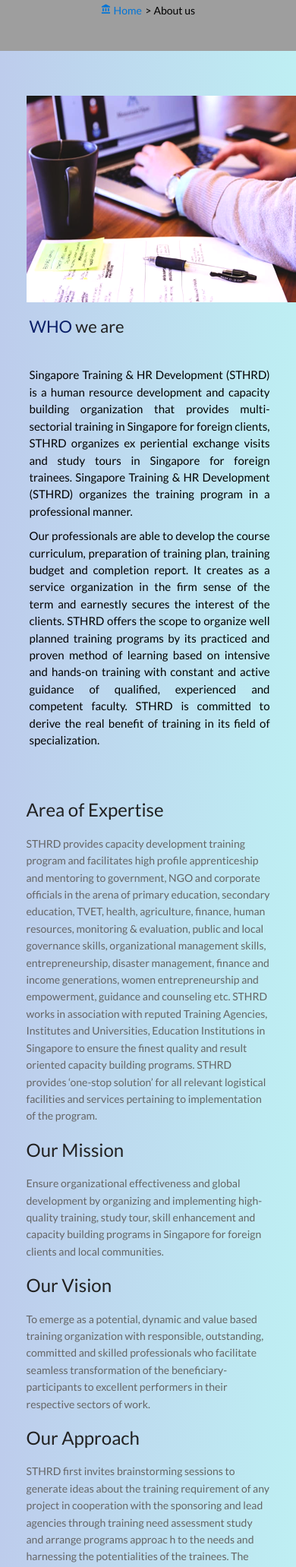
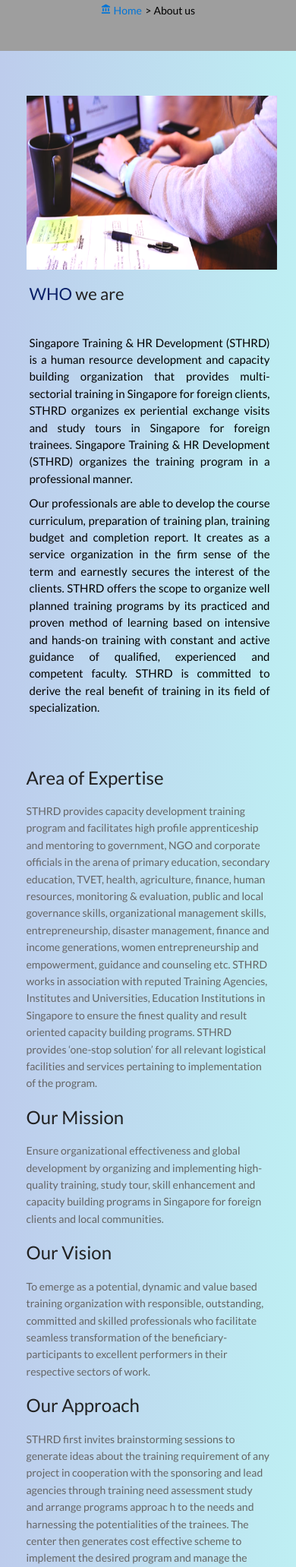
Before and after one commit to dpkcse/sthrd, a CodeIgniter app: page /database/index.php/about/index in a window 390 px wide; the page is wider, and only the part inside the window is pictured. Shown: the part 177-2240 px from the top of that part at 76% size. Run offline with CodeIgniter, Linux system fonts and the light colour scheme; some libraries are stand-ins or nearby versions; grey boxes are pictures that could not be loaded.

Commit message:
Update style.css

```diff
--- a/assets/css/style.css
+++ b/assets/css/style.css
@@ -1985,6 +1985,11 @@ padding-top: 3px;
     		margin-bottom: 0px !important;
 	}
 
+	.showcase-section img{
+		width: 330px !important;
+    		height: 258px !important;
+	}
+
 
 	.search{
 		float:left;
```
